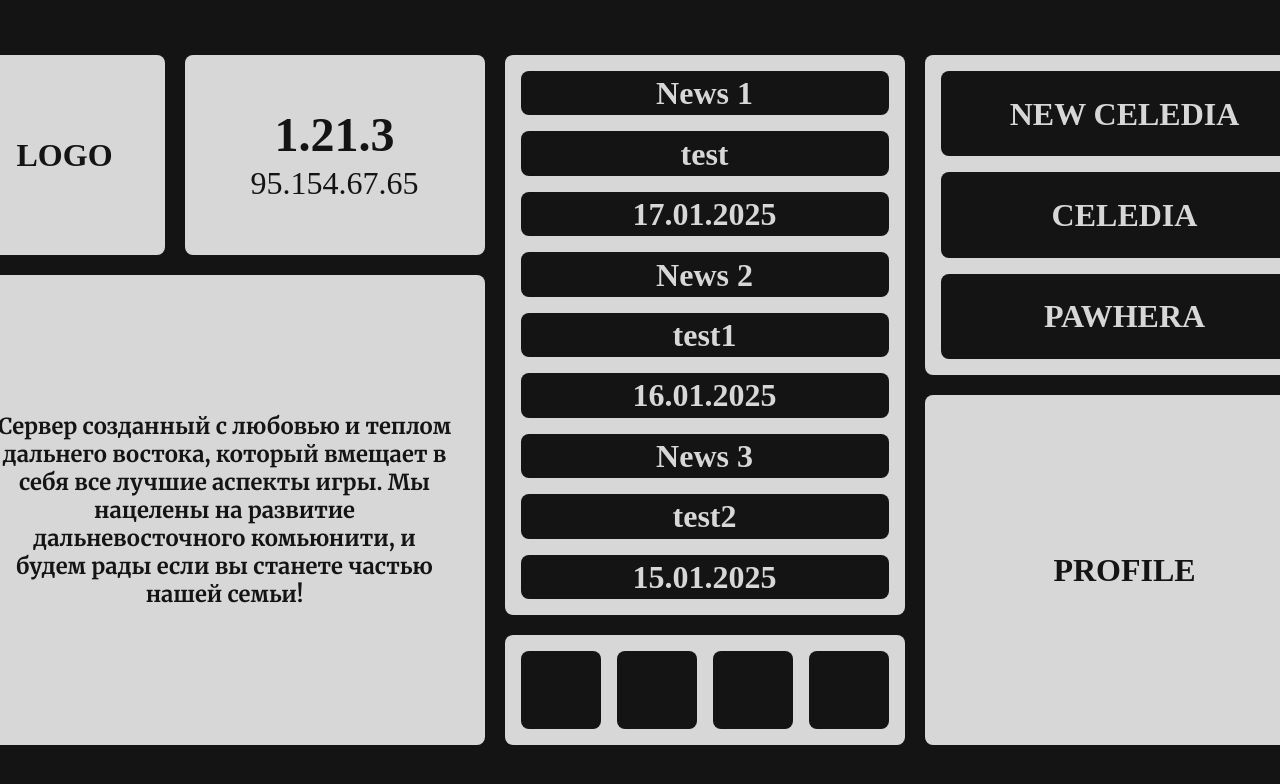
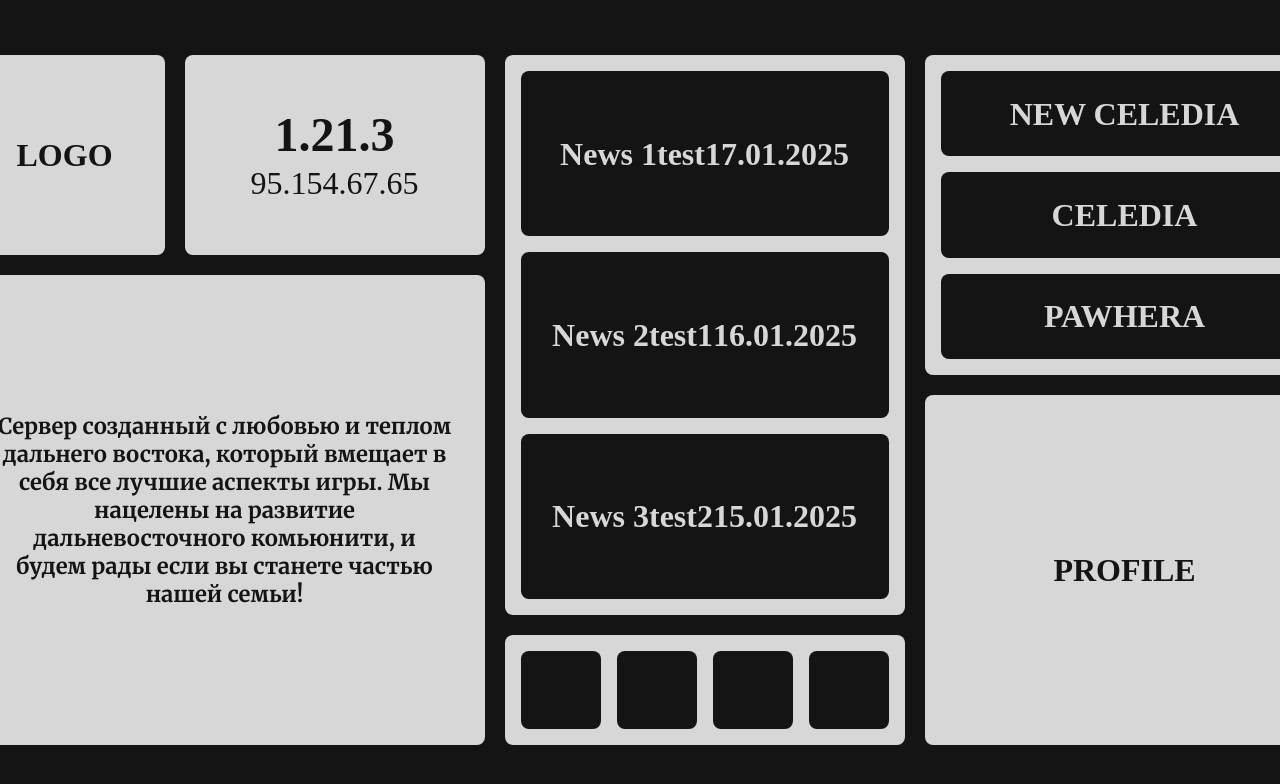
Before and after one commit to Yusheero/femc-page, a Vue app: page / in a window 1280 px wide. Shown: the top 784 px of the page. Built offline with nearby package versions, Linux system fonts and the light colour scheme; some icons are missing; a web font is replaced by a local one.

Commit message:
news-item rebuild

```diff
--- a/src/components/home-components/news-item.vue
+++ b/src/components/home-components/news-item.vue
@@ -5,9 +5,12 @@ defineProps({
 </script>
 
 <template>
-  <div class="servers-item">{{ newsData?.title }}</div>
-  <div class="servers-item">{{ newsData?.text }}</div>
-  <div class="servers-item">{{ newsData?.date }}</div>
+  <div class="servers-item">
+    <div>{{ newsData?.title }}</div>
+    <div>{{ newsData?.text }}</div>
+    <div>{{ newsData?.date }}</div>
+  </div>
+
 </template>
 
 <style scoped lang="scss">
```
